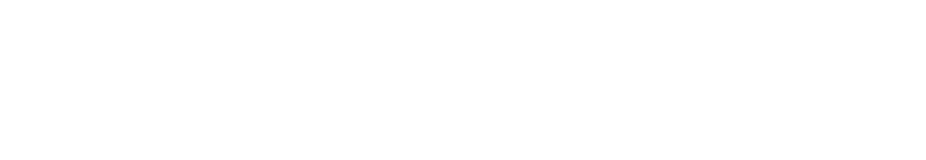
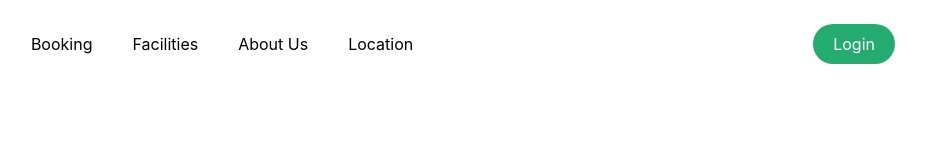
Before and after one commit to Vikingstrong/Class-Work-11, a website: page src/page2.html in a window 1280 px wide. Shown: the whole page, without its empty margins (345-1271 px from the left). Drawn offline with nearby package versions, Linux system fonts and the light colour scheme; files that its build step writes are made by us from their sources.

Commit message:
Add header on page 2

```diff
--- a/src/page2.html
+++ b/src/page2.html
@@ -7,6 +7,18 @@
     <link rel="stylesheet" href="output.css">
 </head>
 <body>
+    <header class="max-w-300 m-auto flex justify-between p-6 lg:px-0 items-center lg:justify-end lg:gap-100">
+        <i class="fa-solid fa-bars lg:hidden! text-xl"></i>
+        <nav class="hidden lg:flex gap-10 items-center">
+            <p>Booking</p>
+            <p>Facilities</p>
+            <p>About Us</p>
+            <p>Location</p>
+        </nav>
+        <button class="py-2 px-5 bg-[#24AB70] text-white rounded-3xl"><a href="/index.html">Login</a></button>
+    </header>
+<main>
 
+</main>
 </body>
 </html>
```
